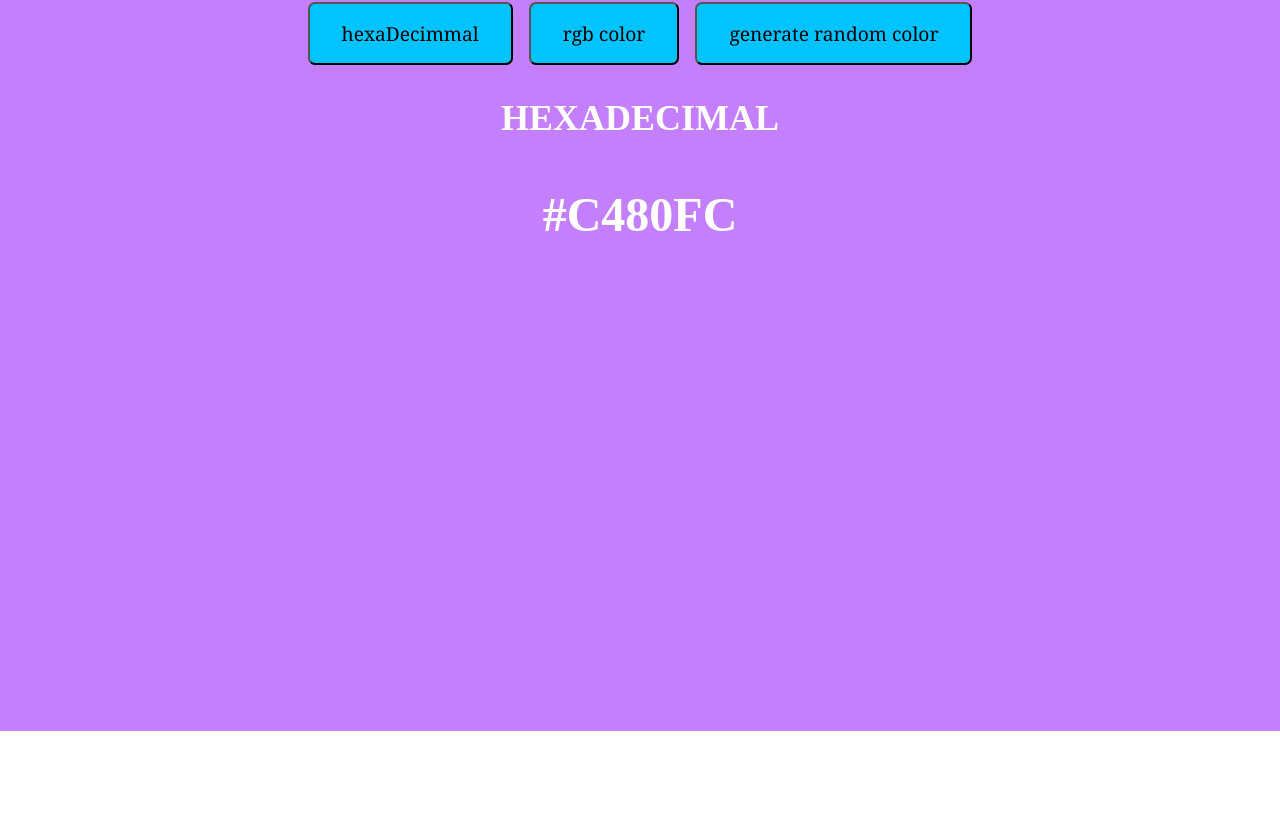
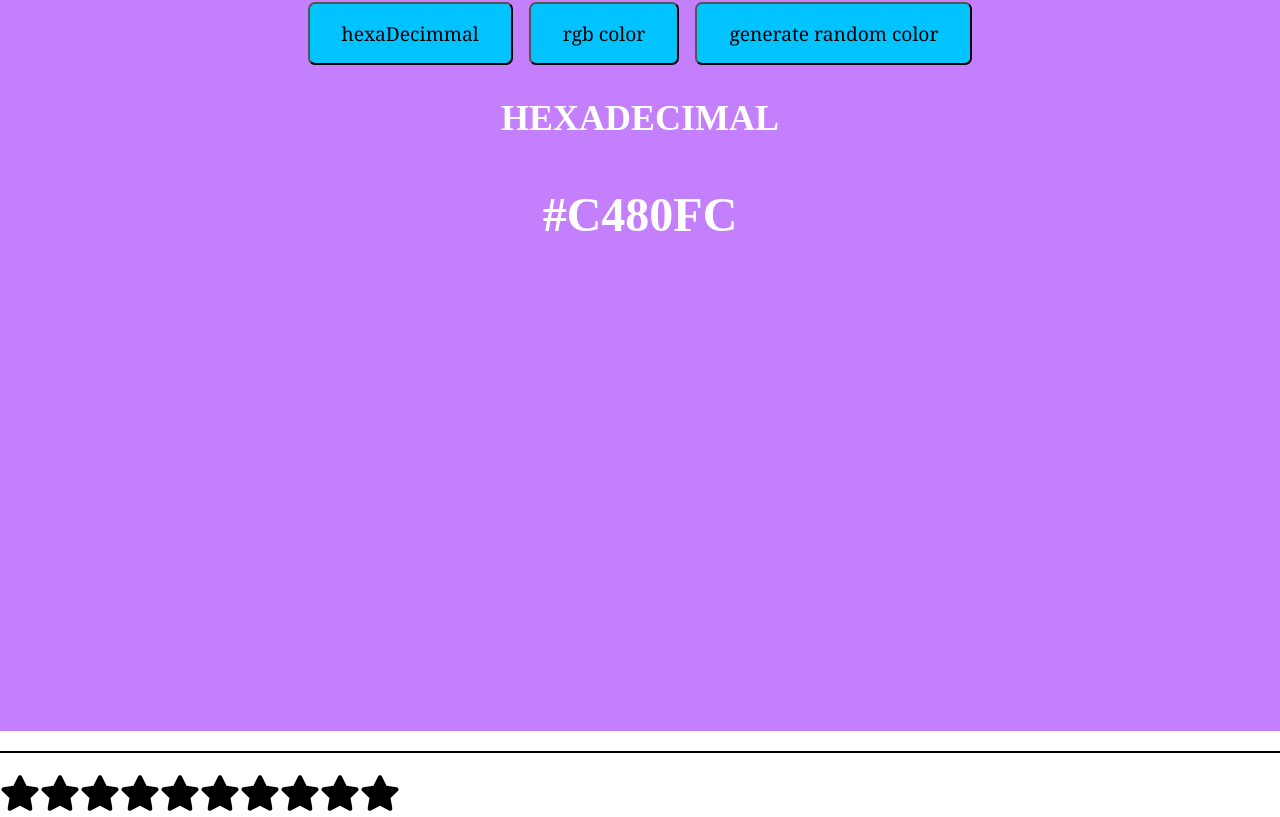
Before and after one commit to Skaif-123/Reacts-Projects-For-Practice, a React (Vite) app: page / in a window 1280 px wide. Shown: the part 931-1748 px from the top of the page. Before the commit the page ends 1662 px from the top, so only its background shows below. Built offline with nearby package versions, Linux system fonts and the light colour scheme.

Commit message:
Star Rating Projects Completed

```diff
--- a/package.json
+++ b/package.json
@@ -11,7 +11,8 @@
   },
   "dependencies": {
     "react": "^19.1.0",
-    "react-dom": "^19.1.0"
+    "react-dom": "^19.1.0",
+    "react-icons": "^5.5.0"
   },
   "devDependencies": {
     "@eslint/js": "^9.29.0",
--- a/src/App.jsx
+++ b/src/App.jsx
@@ -2,13 +2,15 @@
 import "./App.css";
 import Accordian from "./components/Accordian/Accordian";
 import RandomColor from "./components/RandomColor/RandomColor";
+import StarRating from "./components/Star-rating/StarRating";
 function App() {
   return (
       <>
         <Accordian />
         <hr className="seperator"/>
         <RandomColor/>
-
+        <hr className="seperator"/>
+        <StarRating noOfStars={10}/>
       </>
   );
 }
--- /dev/null
+++ b/src/components/Star-rating/StarRating.jsx
@@ -0,0 +1,44 @@
+import { useState } from "react";
+import { FaStar } from "react-icons/fa";
+import "./styles.css";
+
+export default function ({ noOfStars = 5 }) {
+  const [rating, setRating] = useState(0);
+  const [hover, setHover] = useState(0);
+    // ===============functions======================
+    function handleOnClick(index) {
+      setRating(index);
+      console.log(" for onClick",index);
+
+    };
+    function handleMouseMove(index) {
+        setHover(index);
+        console.log("for mousemove",index);
+  }
+
+  function handleMouseLeave() {
+   setHover(rating);
+  }
+
+  return (
+    <div className="starRating">
+      {[...Array(noOfStars)].map(
+        (_, index) => {
+
+         index = index + 1;
+            return(
+
+                <FaStar
+                key={index}
+                className={(index) <= (hover|| rating) ? "active" : "inactive"}
+                onClick={() => handleOnClick(index)}
+                onMouseMove={() => handleMouseMove(index)}
+                onMouseLeave={() => handleMouseLeave()}
+                size={40}
+                />
+            )
+    }
+    )}
+    </div>
+  );
+}
--- /dev/null
+++ b/src/components/Star-rating/styles.css
@@ -0,0 +1,6 @@
+.active{
+    color: yellow;
+}
+.inactive{
+    color: black;
+}
```
Also changed, not shown: 1 other file (tests, documents, lock files or other folders).
